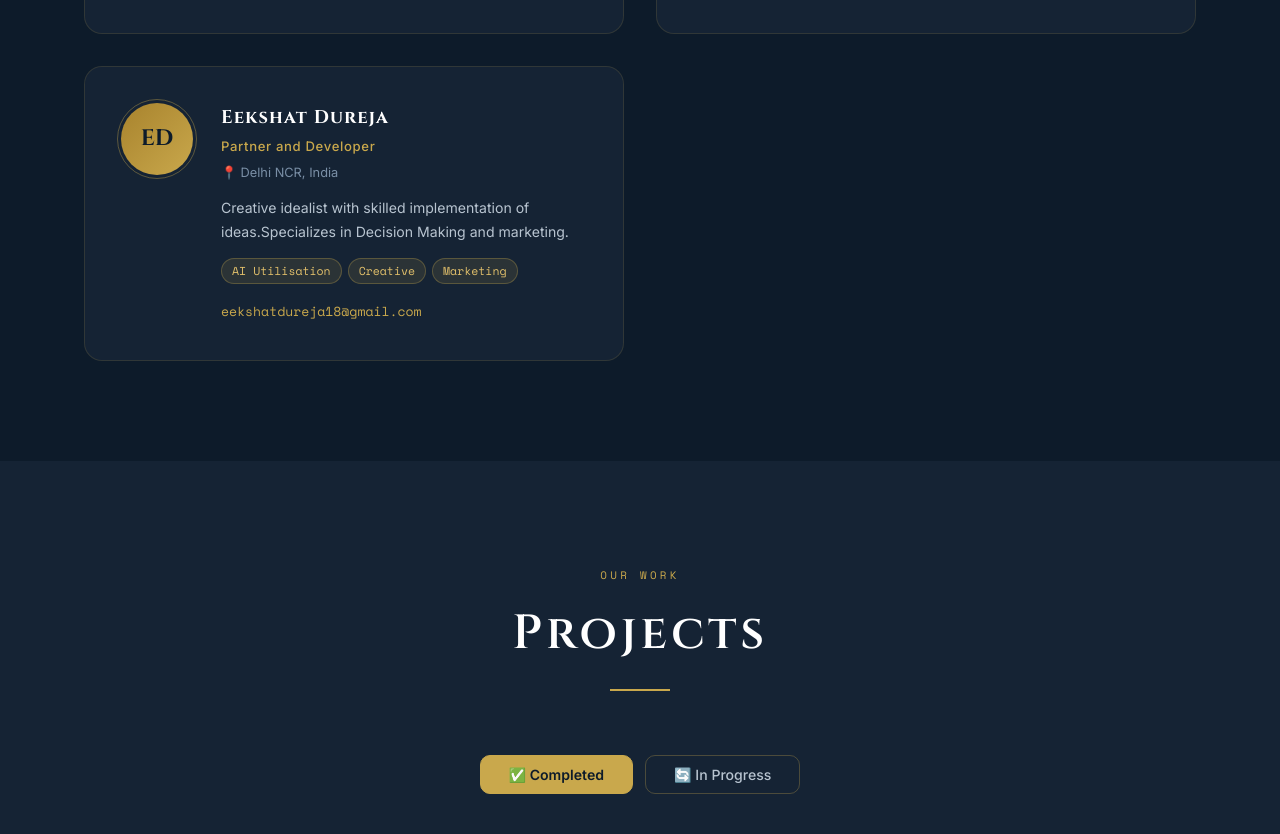
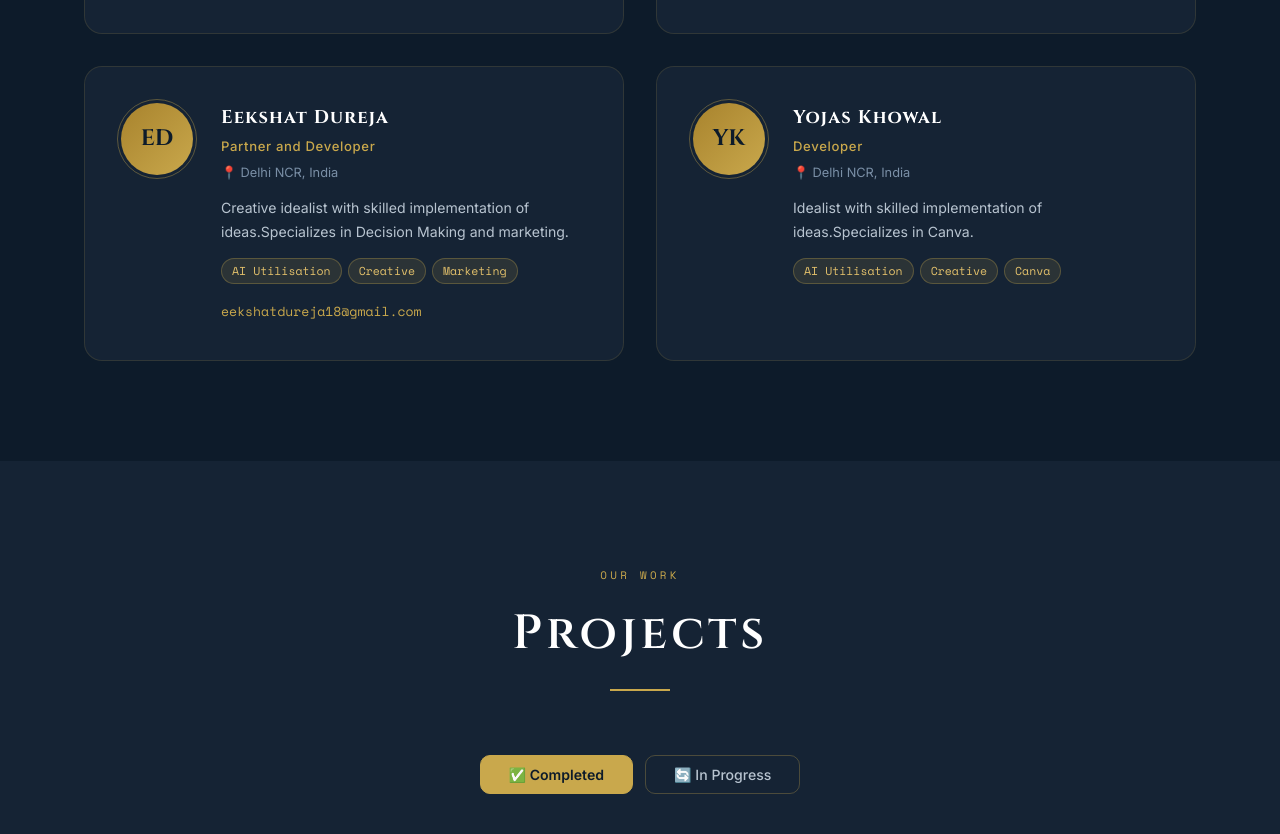
Before and after one commit to aaryanjain382-svg/codexusaidev, a website: page index.html in a window 1280 px wide. Shown: the part 2728-3562 px from the top of the page. Drawn offline with nearby package versions, Linux system fonts and the light colour scheme.

Commit message:
Update index.html

```diff
--- a/index.html
+++ b/index.html
@@ -207,6 +207,27 @@
             <a href="mailto:eekshatdureja18@gmail.com" class="team-email">eekshatdureja18@gmail.com</a><!-- ✏️ Email -->
           </div>
         </div>
+
+        <!-- ✏️ EDIT CREATOR 3 -->
+         <div class="team-card">
+          <div class="team-avatar">
+            <div class="avatar-circle">
+              <span class="avatar-initials">YK</span><!-- ✏️ Initials -->
+            </div>
+            <div class="avatar-ring"></div>
+          </div>
+          <div class="team-info">
+            <h3 class="team-name">Yojas Khowal</h3><!-- ✏️ Name -->
+            <p class="team-role">Developer</p><!-- ✏️ Role -->
+            <p class="team-location">📍 Delhi NCR, India</p><!-- ✏️ Location -->
+            <!-- ✏️ Bio -->
+            <p class="team-bio">Idealist with skilled implementation of ideas.Specializes in Canva. </p>
+            <div class="team-skills">
+              <!-- ✏️ Skills -->
+              <span class="skill-tag">AI Utilisation</span>
+              <span class="skill-tag">Creative</span>
+               <span class="skill-tag">Canva</span>
+
 
 
       </div>
```
